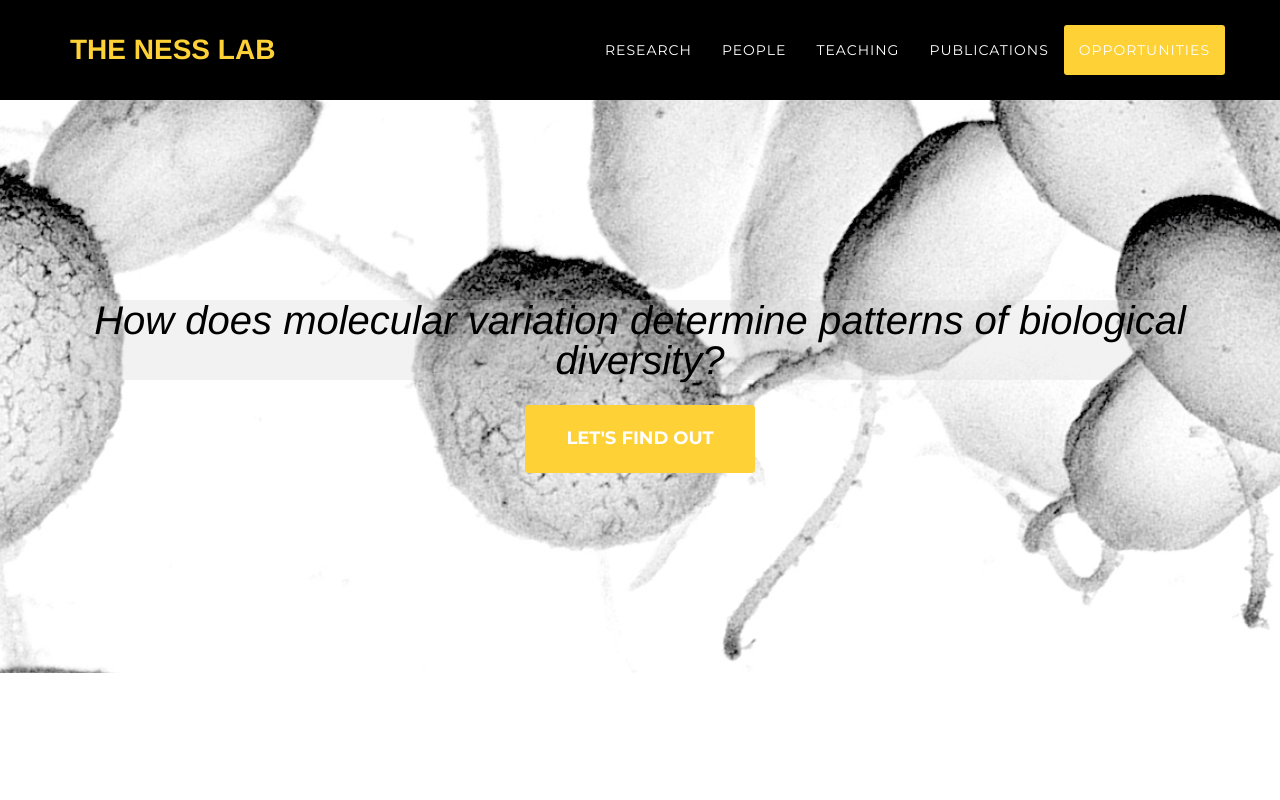
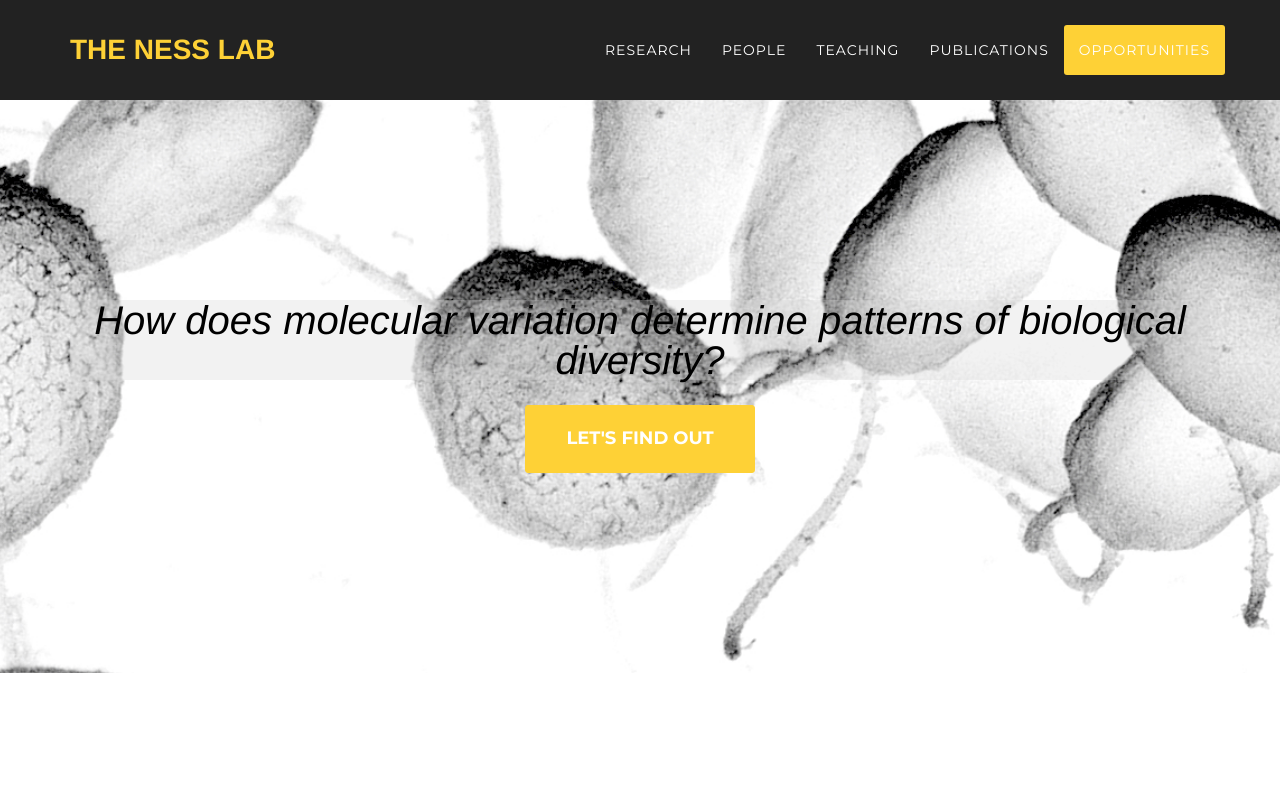
Before and after one commit to aays/nesslab, a website: page index.html in a window 1280 px wide. Shown: the top 800 px of the page. Drawn offline with nearby package versions, Linux system fonts and the light colour scheme; a web font is replaced by a local one.

Commit message:
using v dark grey instead of black

```diff
--- a/css/agency.css
+++ b/css/agency.css
@@ -199,7 +199,7 @@ fieldset[disabled] .btn-xl.active {
 }
 @media (min-width: 768px) {
   .navbar-custom {
-    background-color: #000000;
+    background-color: #222222;
     padding: 25px 0;
     -webkit-transition: padding 0.3s;
     -moz-transition: padding 0.3s;
```
